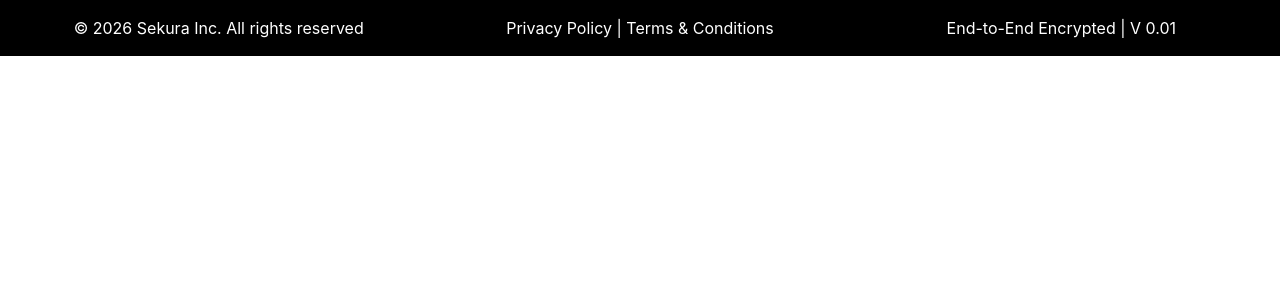
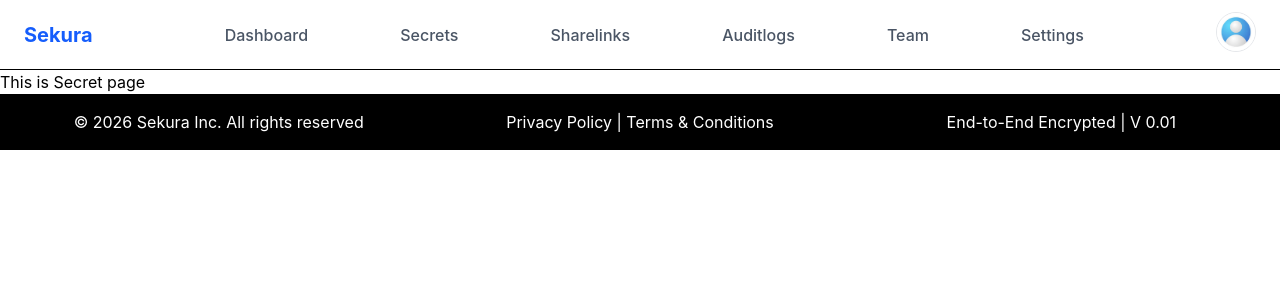
Before and after one commit to vasanth750/Sekura, a React (Vite) app in the folder vite-project/: page /secrets in a window 1280 px wide. Shown: the top 300 px of the page. Built offline with nearby package versions, Linux system fonts and the light colour scheme.

Commit message:
Header and Footer completed

```diff
--- a/vite-project/src/App.jsx
+++ b/vite-project/src/App.jsx
@@ -1,27 +1,49 @@
-import { Routes, Route } from 'react-router-dom';
+import {
+  Routes,
+  Route,
+  useLocation,
+  Navigate
+} from 'react-router-dom';
 
 import Signup from './Pages/Signup.jsx';
 import Login from './Pages/Login.jsx';
 import Footer from './components/footer/Footer.jsx';
+import Header from './components/header/Header.jsx';
+import Secrets from './Pages/Secrets.jsx';
 
+function Layout() {
+  const location = useLocation();
 
-function App() {
+  const hideHeaderFooterRouts = ['/login', '/signup'];
+
   return (
     <>
-    <div>
+      {!hideHeaderFooterRouts.includes(location.pathname) && <Header />}
+
       <Routes>
 
-        <Route path="/" element={<Login />} />
+        <Route path='/' element={<Navigate to="/login" />} />
 
-        <Route path="/Signup" element={<Signup />} />
+        <Route path='/login' element={<Login />} />
+
+        <Route path='/signup' element={<Signup />} />
+
+        <Route path='/secrets' element={<Secrets />} />
+
 
       </Routes>
 
-      <Footer />
-    </div>
-
+      {!hideHeaderFooterRouts.includes(location.pathname) && <Footer />}
     </>
   );
 }
 
-export default App;
+export default function App() {
+
+  return (
+    <>
+      <Layout />
+    </>
+  );
+
+}
--- a/vite-project/src/Pages/Login.jsx
+++ b/vite-project/src/Pages/Login.jsx
@@ -186,7 +186,7 @@ function Login() {
                         </span>
 
                         <Link
-                            to='/Signup'
+                            to='/signup'
                             className='text-cyan-400 no-underline font-semibold'
                         >
                             Create Account
--- /dev/null
+++ b/vite-project/src/Pages/Secrets.jsx
@@ -0,0 +1,7 @@
+export default function Secrets () {
+    return (
+        <>
+            <h1>This is Secret page</h1>
+        </>
+    );
+}
--- a/vite-project/src/Pages/Signup.jsx
+++ b/vite-project/src/Pages/Signup.jsx
@@ -432,7 +432,7 @@ function Signup() {
                             I Have Account?{" "}
 
                             <Link
-                                to="/"
+                                to="/login"
                                 className='text-cyan-400 no-underline font-semibold'
                             >
                                 Login to Account
--- a/vite-project/src/components/footer/footer.jsx
+++ b/vite-project/src/components/footer/footer.jsx
@@ -3,7 +3,7 @@ export default function Footer() {
 
         <footer className="bg-black text-white py-4 w-full">
 
-            <div className="grid grid-cols-1 md:grid-cols-3 text-center gap-4 px-4">
+            <div className="grid grid-cols-1 md:grid-cols-3 text-center gap-4 px-4 items-end">
 
                 <p>
                     © 2026 Sekura Inc. All rights reserved
--- a/vite-project/src/components/header/header.jsx
+++ b/vite-project/src/components/header/header.jsx
@@ -1,5 +1,4 @@
-import profile from "../../assets/acc.jpeg";
-
+import profile from '../../assets/acc.jpeg';
 export default function Header() {
     return (
         <header className="flex items-center w-full border-b bg-white px-6 py-3 sticky top-0 z-50">
@@ -12,12 +11,12 @@ export default function Header() {
             </div>
 
             <nav className="flex-1 flex justify-evenly items-center px-10 text-gray-600 font-medium">
-                <a href="#" className="hover:text-blue-600 transition-all cursor-pointer">Dashboard</a>
-                <a href="#" className="hover:text-blue-600 transition-all cursor-pointer">Secrets</a>
-                <a href="#" className="hover:text-blue-600 transition-all cursor-pointer">Sharelinks</a>
-                <a href="#" className="hover:text-blue-600 transition-all cursor-pointer">Auditlogs</a>
-                <a href="#" className="hover:text-blue-600 transition-all cursor-pointer">Team</a>
-                <a href="#" className="hover:text-blue-600 transition-all cursor-pointer">Settings</a>
+                <a href="#" className="hover:text-blue-600 cursor-pointer">Dashboard</a>
+                <a href="#" className="hover:text-blue-600 cursor-pointer">Secrets</a>
+                <a href="#" className="hover:text-blue-600 cursor-pointer">Sharelinks</a>
+                <a href="#" className="hover:text-blue-600 cursor-pointer">Auditlogs</a>
+                <a href="#" className="hover:text-blue-600 cursor-pointer">Team</a>
+                <a href="#" className="hover:text-blue-600 cursor-pointer">Settings</a>
             </nav>
 
             {/* Profile Section: Fixed size */}
```
